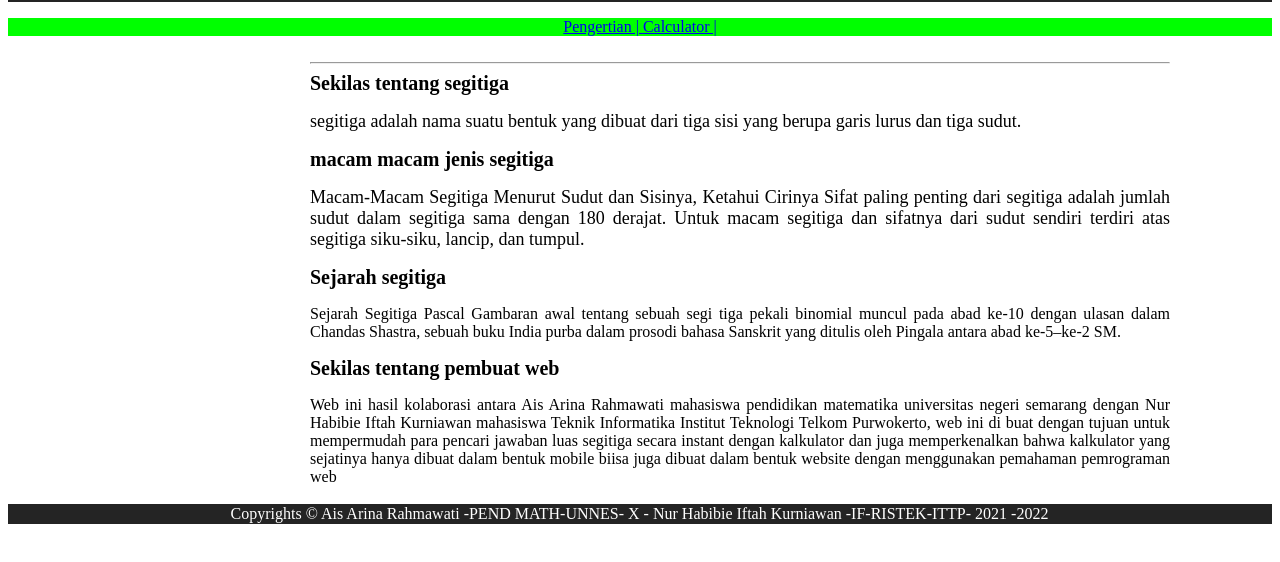
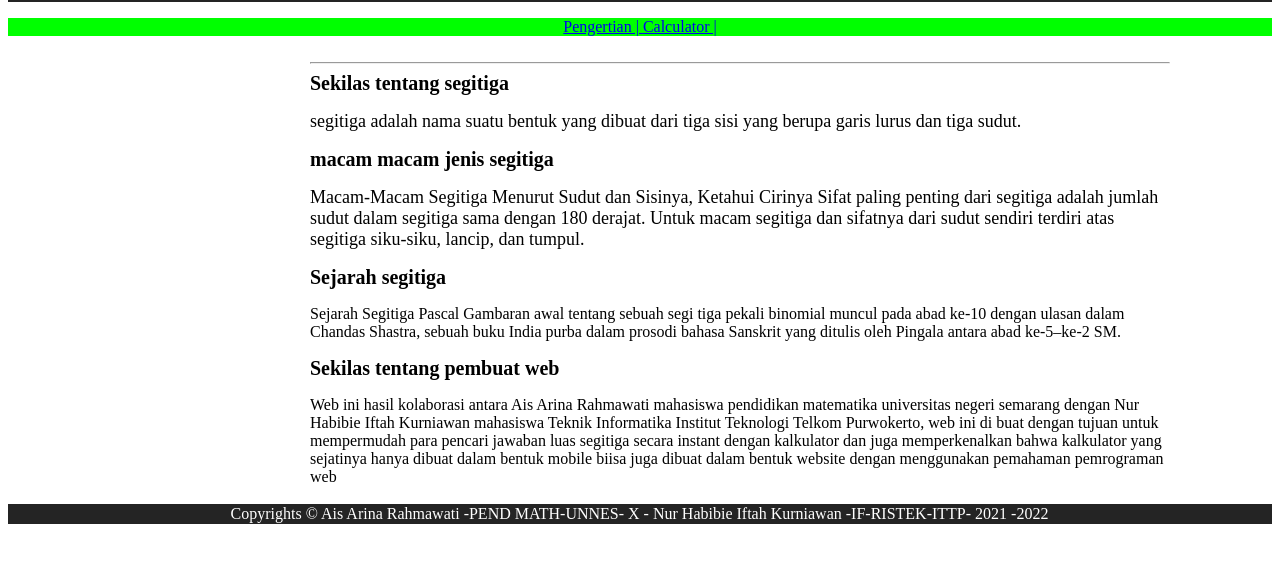
Before and after one commit to jackittp/jackittp.github.io, a plain HTML site: page index.html in a window 1280 px wide. Shown: the part 88-650 px from the top of the page. Drawn offline with Linux system fonts and the light colour scheme.

Commit message:
Update index.html

```diff
--- a/index.html
+++ b/index.html
@@ -65,20 +65,20 @@
             <b><span style=" font-family:Camar; font-size: 20px"> Sekilas tentang segitiga</b>
 
 
-                <p align="justify"> <span style="font-family:Camar; font-size: 18px"> segitiga adalah nama suatu bentuk yang dibuat dari tiga sisi yang berupa garis lurus dan tiga sudut.
+                <p align="left"> <span style="font-family:Camar; font-size: 18px"> segitiga adalah nama suatu bentuk yang dibuat dari tiga sisi yang berupa garis lurus dan tiga sudut.
                 </span></p>
 
                 <b><span style=" font-family:Camar; font-size: 20px"> macam macam jenis segitiga</b>
 
-                    <p align="justify"> <span style="font-family:Sageo UI Light; font-size: 18px"> Macam-Macam Segitiga Menurut Sudut dan Sisinya, Ketahui Cirinya Sifat paling penting dari segitiga adalah jumlah sudut dalam segitiga sama dengan 180 derajat. Untuk macam segitiga dan sifatnya dari sudut sendiri terdiri atas segitiga siku-siku, lancip, dan tumpul.
+                    <p align="left"> <span style="font-family:Sageo UI Light; font-size: 18px"> Macam-Macam Segitiga Menurut Sudut dan Sisinya, Ketahui Cirinya Sifat paling penting dari segitiga adalah jumlah sudut dalam segitiga sama dengan 180 derajat. Untuk macam segitiga dan sifatnya dari sudut sendiri terdiri atas segitiga siku-siku, lancip, dan tumpul.
                     </span></p>
 
                     <b><span style=" font-family:Currier New; font-size: 20px"> Sejarah segitiga</b>
 
-                        <p align="justify"> <span style="font-family:Currier New; font-size: 16px"> Sejarah Segitiga Pascal Gambaran awal tentang sebuah segi tiga pekali binomial muncul pada abad ke-10 dengan ulasan dalam Chandas Shastra, sebuah buku India purba dalam prosodi bahasa Sanskrit yang ditulis oleh Pingala antara abad ke-5–ke-2 SM.
+                        <p align="left"> <span style="font-family:Currier New; font-size: 16px"> Sejarah Segitiga Pascal Gambaran awal tentang sebuah segi tiga pekali binomial muncul pada abad ke-10 dengan ulasan dalam Chandas Shastra, sebuah buku India purba dalam prosodi bahasa Sanskrit yang ditulis oleh Pingala antara abad ke-5–ke-2 SM.
                             </span></p>
                             <b><span style=" font-family:Currier New; font-size: 20px"> Sekilas tentang pembuat web </b>
-                                <p align="justify"> <span style="font-family:Currier New; font-size: 16px"> Web ini hasil kolaborasi antara Ais Arina Rahmawati mahasiswa pendidikan matematika universitas negeri semarang dengan Nur Habibie Iftah Kurniawan mahasiswa Teknik Informatika Institut Teknologi Telkom Purwokerto, web ini di buat dengan tujuan untuk mempermudah para pencari jawaban luas segitiga secara instant dengan kalkulator dan juga memperkenalkan bahwa kalkulator yang sejatinya hanya dibuat dalam bentuk mobile biisa juga dibuat dalam bentuk website dengan menggunakan pemahaman pemrograman web
+                                <p align="left"> <span style="font-family:Currier New; font-size: 16px"> Web ini hasil kolaborasi antara Ais Arina Rahmawati mahasiswa pendidikan matematika universitas negeri semarang dengan Nur Habibie Iftah Kurniawan mahasiswa Teknik Informatika Institut Teknologi Telkom Purwokerto, web ini di buat dengan tujuan untuk mempermudah para pencari jawaban luas segitiga secara instant dengan kalkulator dan juga memperkenalkan bahwa kalkulator yang sejatinya hanya dibuat dalam bentuk mobile biisa juga dibuat dalam bentuk website dengan menggunakan pemahaman pemrograman web
                                     </span></p></article>
 
                                     <footer> Copyrights &copy; Ais Arina Rahmawati -PEND MATH-UNNES-  X - Nur Habibie Iftah Kurniawan -IF-RISTEK-ITTP-  2021 -<script type="text/javascript">var AWTahun = new Date;document.write(AWTahun.getFullYear());</script></footer></footer>
```
